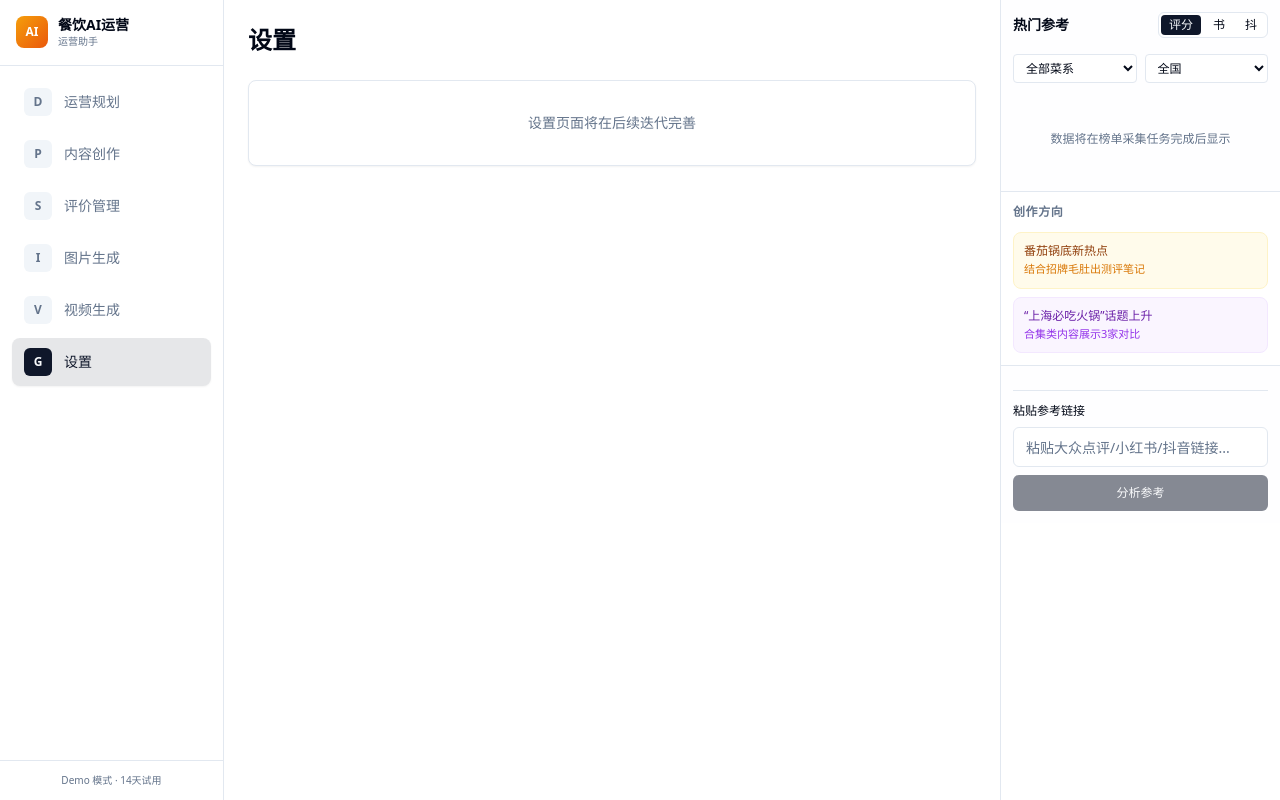
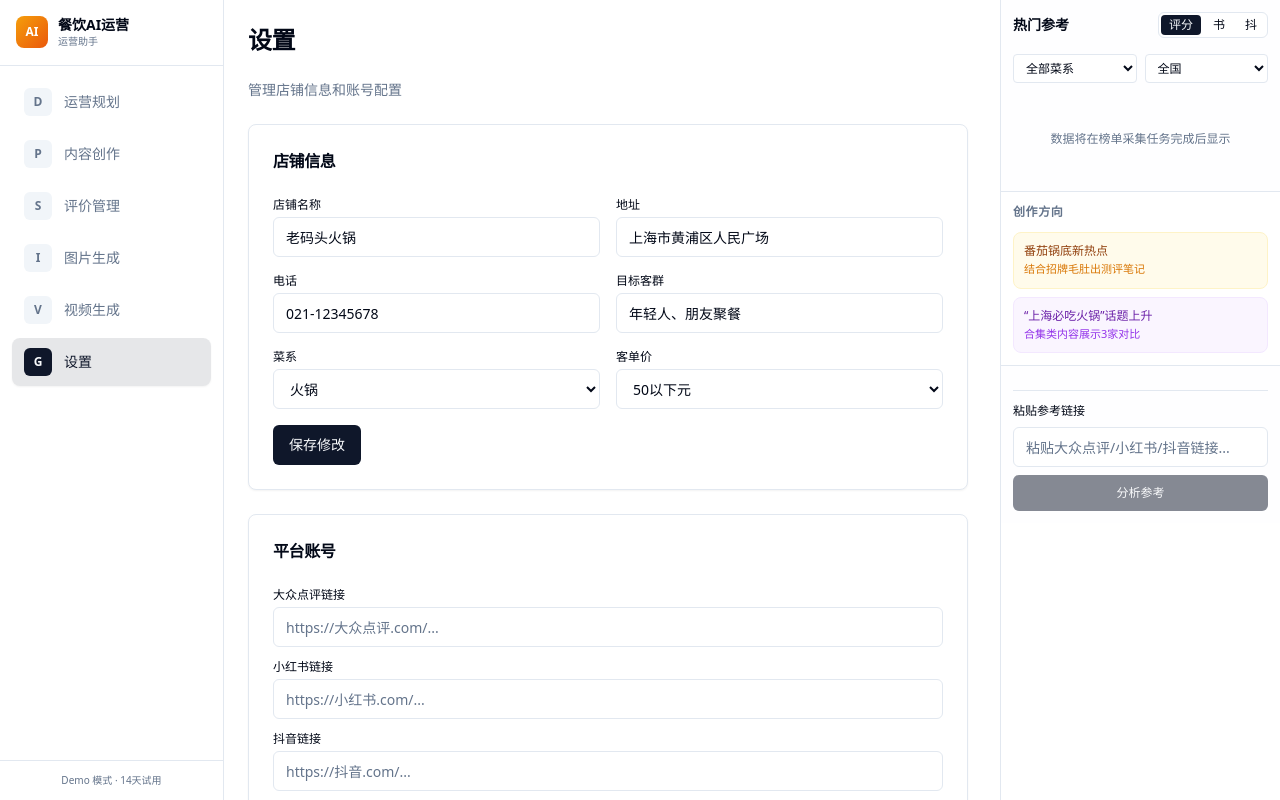
Before and after one commit to cheserdenae527-glitch/one, a Next.js app in the folder restaurant-saas/: page /settings in a window 1280 px wide. Built offline with nearby package versions, Linux system fonts and the light colour scheme.

Commit message:
feat: add settings page with store info, platform links, persona, subscription

```diff
--- a/restaurant-saas/src/app/(dashboard)/operations/page.tsx
+++ b/restaurant-saas/src/app/(dashboard)/operations/page.tsx
@@ -4,23 +4,23 @@ import { Card, CardContent } from "@/components/ui/card";
 import { Button } from "@/components/ui/button";
 
 const PLATFORMS = [
-  { id: "dianping", name: "\u5927\u4f17\u70b9\u8bc4", color: "from-orange-500 to-red-500", stage: "\u65b0\u5efa\u671f" },
-  { id: "xiaohongshu", name: "\u5c0f\u7ea2\u4e66", color: "from-pink-500 to-purple-500", stage: "\u672a\u5f00\u901a" },
-  { id: "douyin", name: "\u6296\u97f3", color: "from-emerald-500 to-teal-500", stage: "\u672a\u5f00\u901a" },
+  { id: "dianping", name: "大众点评", color: "from-orange-500 to-red-500", stage: "新建期" },
+  { id: "xiaohongshu", name: "小红书", color: "from-pink-500 to-purple-500", stage: "未开通" },
+  { id: "douyin", name: "抖音", color: "from-emerald-500 to-teal-500", stage: "未开通" },
 ];
 
 const WEEK = [
-  { day: "\u5468\u4e00", type: "\u70b9\u8bc4\u7b14\u8bb0", topic: "\u62db\u724c\u6bdb\u809a\u63a8\u8350" },
-  { day: "\u5468\u4e8c", type: "\u5c0f\u7ea2\u4e66", topic: "\u73af\u5883\u6c1b\u56f4\u6253\u5361" },
-  { day: "\u5468\u4e09", type: "\u6296\u97f3", topic: "\u540e\u53a8\u7eaa\u5b9e\u77ed\u7247" },
-  { day: "\u5468\u56db", type: "\u8bc4\u4ef7\u56de\u590d", topic: "\u6279\u91cf\u5904\u7406\u8bc4\u4ef7" },
-  { day: "\u5468\u4e94", type: "\u5c0f\u7ea2\u4e66", topic: "\u65b0\u54c1\u9884\u544a" },
+  { day: "周一", type: "点评笔记", topic: "招牌毛肚推荐" },
+  { day: "周二", type: "小红书", topic: "环境氛围打卡" },
+  { day: "周三", type: "抖音", topic: "后厨纪实短片" },
+  { day: "周四", type: "评价回复", topic: "批量处理评价" },
+  { day: "周五", type: "小红书", topic: "新品预告" },
 ];
 
 const STAGE_TIPS = [
-  "\u53d1\u5e03\u9996\u6279 5 \u7bc7\u5185\u5bb9\uff0c\u5efa\u7acb\u5e97\u94fa\u57fa\u7840\u4fe1\u606f",
-  "\u56de\u590d\u6240\u6709\u5386\u53f2\u8bc4\u4ef7\uff0c\u7ef4\u62a4\u53e3\u7891",
-  "\u786e\u5b9a\u54c1\u724c\u4eba\u8bbe\u548c\u5185\u5bb9\u65b9\u5411",
+  "发布首批 5 篇内容，建立店铺基础信息",
+  "回复所有历史评价，维护口碑",
+  "确定品牌人设和内容方向",
 ];
 
 const DIRECTIONS = [
@@ -31,8 +31,8 @@ const DIRECTIONS = [
 export default function OperationsPage() {
   return (
     <div className="p-6 space-y-6 max-w-5xl">
-      <h1 className="text-2xl font-bold tracking-tight">\u8fd0\u8425\u89c4\u5212</h1>
-      <p className="text-sm text-muted-foreground -mt-4">\u7ba1\u7406\u591a\u5e73\u53f0\u8fd0\u8425\u7b56\u7565\u4e0e\u5185\u5bb9\u6392\u671f</p>
+      <h1 className="text-2xl font-bold tracking-tight">运营规划</h1>
+      <p className="text-sm text-muted-foreground -mt-4">管理多平台运营策略与内容排期</p>
 
       <div className="grid grid-cols-3 gap-4">
         {PLATFORMS.map((p) => (
@@ -47,12 +47,12 @@ export default function OperationsPage() {
                   <div className="font-semibold text-sm">{p.name}</div>
                   <div className="text-xs text-muted-foreground">{p.stage}</div>
                 </div>
-                <Button size="sm" variant="default" className="text-xs h-8">\u53bb\u521b\u5efa</Button>
+                <Button size="sm" variant="default" className="text-xs h-8">去创建</Button>
               </div>
               <div className="flex gap-3 text-xs text-muted-foreground pt-2 border-t">
-                <span>\u5185\u5bb9 0 \u7bc7</span>
-                <span>\u7c89\u4e1d 0</span>
-                <span>\u672a\u7ed1\u5b9a</span>
+                <span>内容 0 篇</span>
+                <span>粉丝 0</span>
+                <span>未绑定</span>
               </div>
             </CardContent>
           </Card>
@@ -62,7 +62,7 @@ export default function OperationsPage() {
       <div className="grid grid-cols-3 gap-4">
         <Card className="col-span-2">
           <CardContent className="p-4">
-            <h2 className="font-semibold text-sm mb-4">\u672c\u5468\u5185\u5bb9\u8ba1\u5212</h2>
+            <h2 className="font-semibold text-sm mb-4">本周内容计划</h2>
             <div className="grid grid-cols-5 gap-2">
               {WEEK.map((w) => (
                 <div key={w.day} className="text-center p-2.5 bg-muted/30 rounded-lg">
@@ -77,11 +77,11 @@ export default function OperationsPage() {
 
         <Card>
           <CardContent className="p-4">
-            <h2 className="font-semibold text-sm mb-3">\u8d26\u53f7\u9636\u6bb5</h2>
+            <h2 className="font-semibold text-sm mb-3">账号阶段</h2>
             <div className="bg-muted/30 rounded-lg p-3">
               <div className="flex items-center gap-2 mb-2">
-                <span className="text-[10px] font-medium bg-amber-100 text-amber-700 px-2 py-0.5 rounded">\u65b0\u5efa\u671f</span>
-                <span className="text-xs text-muted-foreground">\u7b2c 1 \u5468</span>
+                <span className="text-[10px] font-medium bg-amber-100 text-amber-700 px-2 py-0.5 rounded">新建期</span>
+                <span className="text-xs text-muted-foreground">第 1 周</span>
               </div>
               <div className="w-full h-1.5 bg-muted rounded-full mb-3">
                 <div className="w-[15%] h-full bg-amber-400 rounded-full" />
@@ -101,7 +101,7 @@ export default function OperationsPage() {
 
       <Card>
         <CardContent className="p-4">
-          <h2 className="font-semibold text-sm mb-3">\u521b\u4f5c\u65b9\u5411\u5efa\u8bae</h2>
+          <h2 className="font-semibold text-sm mb-3">创作方向建议</h2>
           <div className="grid grid-cols-2 gap-3">
             {DIRECTIONS.map((d, i) => (
               <div key={i} className="flex gap-3 p-3 bg-muted/20 rounded-lg">
--- a/restaurant-saas/src/app/(dashboard)/settings/page.tsx
+++ b/restaurant-saas/src/app/(dashboard)/settings/page.tsx
@@ -1,12 +1,101 @@
-import { Card, CardContent } from "@/components/ui/card";
+"use client";
+
+import { useState } from "react";
+import { Card, CardContent, CardHeader, CardTitle } from "@/components/ui/card";
+import { Input } from "@/components/ui/input";
+import { Button } from "@/components/ui/button";
+import { toast } from "sonner";
+
+const CUISINES = ["火锅", "川菜", "烧烤", "粵菜", "日料", "西餐", "小吃", "其他"];
+const PRICES = ["50以下", "50-80", "80-120", "120-200", "200以上"];
 
 export default function SettingsPage() {
+  const [form, setForm] = useState({
+    name: "老码头火锅", address: "上海市黄浦区人民广场", phone: "021-12345678",
+    cuisineType: "火锅", priceRange: "80-120", targetCustomers: "年轻人、朋友聚餐",
+    dianpingUrl: "", xiaohongshuUrl: "", douyinUrl: "",
+  });
+
+  function update(key: string, value: string) {
+    setForm((prev) => ({ ...prev, [key]: value }));
+  }
+
+  function handleSave() {
+    console.log("Save:", form);
+    toast.success("设置已保存");
+  }
+
+  const SEL = "flex h-10 w-full rounded-md border border-input bg-background px-3 py-2 text-sm";
+
   return (
-    <div className="p-6 space-y-6">
-      <h1 className="text-2xl font-bold">设置</h1>
+    <div className="p-6 space-y-6 max-w-3xl">
+      <h1 className="text-2xl font-bold tracking-tight">设置</h1>
+      <p className="text-sm text-muted-foreground -mt-4">管理店铺信息和账号配置</p>
+
       <Card>
-        <CardContent className="py-8 text-sm text-muted-foreground text-center">
-          设置页面将在后续迭代完善
+        <CardHeader><CardTitle className="text-base">店铺信息</CardTitle></CardHeader>
+        <CardContent className="space-y-4">
+          <div className="grid grid-cols-2 gap-4">
+            {[{ k: "name", l: "店铺名称" }, { k: "address", l: "地址" }, { k: "phone", l: "电话" }, { k: "targetCustomers", l: "目标客群" }].map(({ k, l }) => (
+              <div key={k}>
+                <label className="text-xs font-medium mb-1 block">{l}</label>
+                <Input value={(form as any)[k]} onChange={(e) => update(k, e.target.value)} />
+              </div>
+            ))}
+            <div>
+              <label className="text-xs font-medium mb-1 block">菜系</label>
+              <select className={SEL} value={form.cuisineType} onChange={(e) => update("cuisineType", e.target.value)}>
+                {CUISINES.map((c) => <option key={c}>{c}</option>)}
+              </select>
+            </div>
+            <div>
+              <label className="text-xs font-medium mb-1 block">客单价</label>
+              <select className={SEL} value={form.priceRange} onChange={(e) => update("priceRange", e.target.value)}>
+                {PRICES.map((p) => <option key={p}>{p}元</option>)}
+              </select>
+            </div>
+          </div>
+          <Button onClick={handleSave}>保存修改</Button>
+        </CardContent>
+      </Card>
+
+      <Card>
+        <CardHeader><CardTitle className="text-base">平台账号</CardTitle></CardHeader>
+        <CardContent className="space-y-3">
+          {[{ k: "dianpingUrl", l: "大众点评" }, { k: "xiaohongshuUrl", l: "小红书" }, { k: "douyinUrl", l: "抖音" }].map(({ k, l }) => (
+            <div key={k}>
+              <label className="text-xs font-medium mb-1 block">{l}链接</label>
+              <Input value={(form as any)[k]} onChange={(e) => update(k, e.target.value)} placeholder={"https://" + l + ".com/..."} />
+            </div>
+          ))}
+          <Button onClick={handleSave}>保存</Button>
+        </CardContent>
+      </Card>
+
+      <Card>
+        <CardHeader><CardTitle className="text-base">品牌人设</CardTitle></CardHeader>
+        <CardContent>
+          <div className="bg-muted/30 rounded-lg p-3">
+            <div className="font-medium text-sm">老字号口碑路线</div>
+            <div className="text-xs text-muted-foreground mt-1">朴实真诚，突出做了12年的历史感</div>
+            <div className="flex gap-2 mt-2">
+              {["最实惠", "靠谱", "经典"].map((t) => (
+                <span key={t} className="text-[10px] bg-muted px-2 py-0.5 rounded">{t}</span>
+              ))}
+            </div>
+          </div>
+          <p className="text-xs text-muted-foreground mt-2">人设在注册时选择，后续可联系客服修改</p>
+        </CardContent>
+      </Card>
+
+      <Card>
+        <CardHeader><CardTitle className="text-base">订阅信息</CardTitle></CardHeader>
+        <CardContent className="flex items-center justify-between">
+          <div>
+            <div className="font-medium text-sm">Demo 模式</div>
+            <p className="text-xs text-muted-foreground mt-0.5">14天试用剩余，到期后可升级</p>
+          </div>
+          <Button variant="outline" size="sm">升级</Button>
         </CardContent>
       </Card>
     </div>
```
Also changed, not shown: restaurant-saas/src/app/api/videos/generate/route.ts (+9 -9 lines).
